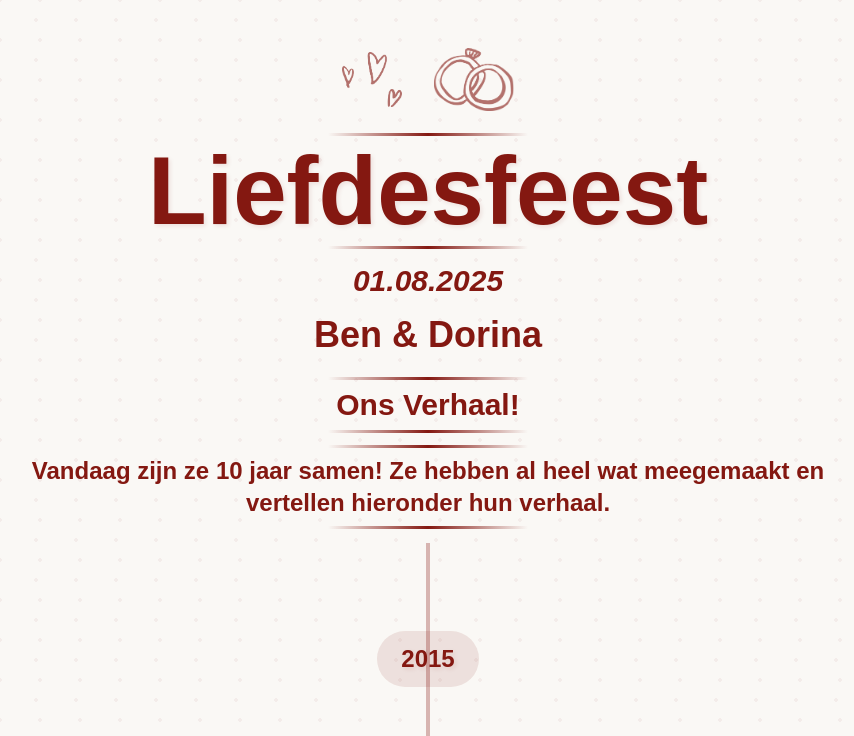
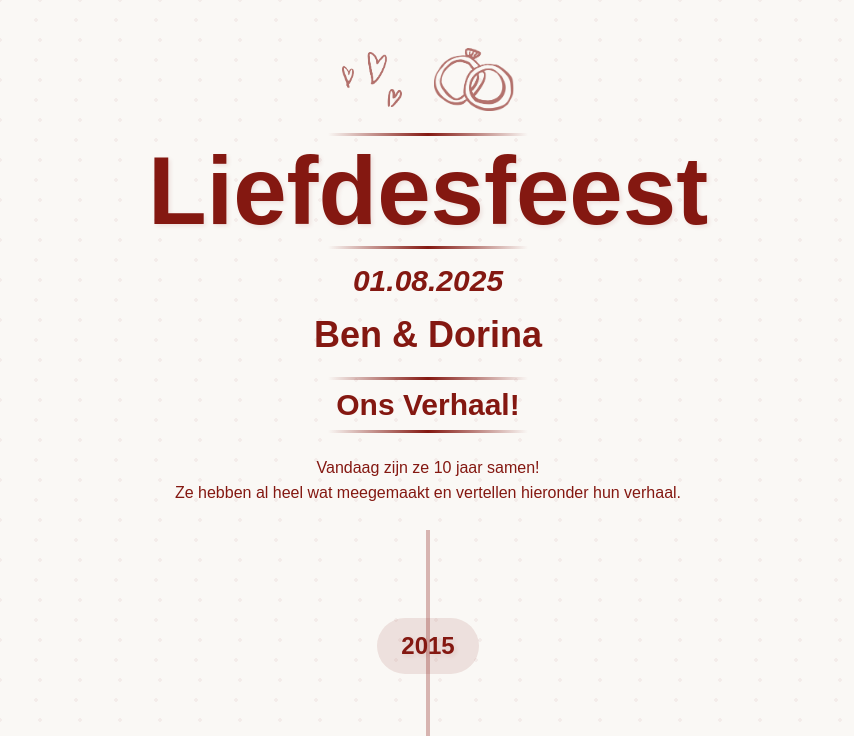
Before and after one commit to samdemaeyer/liefdesfeest-fotos, a Next.js app: page /ons-verhaal in a window 1280 px wide. Shown: the top 736 px of the page, without its empty margins (212-1066 px from the left). Built offline with nearby package versions, Linux system fonts and the light colour scheme; a web font is replaced by a local one.

Commit message:
[CHORE] - Split out subtitle

```diff
--- a/src/app/ons-verhaal/page.tsx
+++ b/src/app/ons-verhaal/page.tsx
@@ -27,12 +27,15 @@ export default function OnsVerhaalPage() {
     <div className="min-h-screen wedding-bg wedding-pattern">
       {/* Wedding Header */}
       <WeddingHeader>
-        <h2 className="wedding-text text-2xl md:text-3xl font-semibold decorative-border mt-8">
-          Ons Verhaal!
+        <h2 className="wedding-text  decorative-border mt-8 mb-8">
+          <span className="text-2xl md:text-3xl font-semibold">
+            Ons Verhaal!
+          </span>
         </h2>
-        <h2 className="wedding-text text-1xl md:text-2xl font-semibold decorative-border mt-8">
-          Vandaag zijn ze 10 jaar samen! Ze hebben al heel wat meegemaakt en vertellen hieronder hun verhaal.
-        </h2>
+        <p>
+          Vandaag zijn ze 10 jaar samen! <br />
+          Ze hebben al heel wat meegemaakt en vertellen hieronder hun verhaal.
+        </p>
       </WeddingHeader>
 
       {/* Timeline Section */}
```
